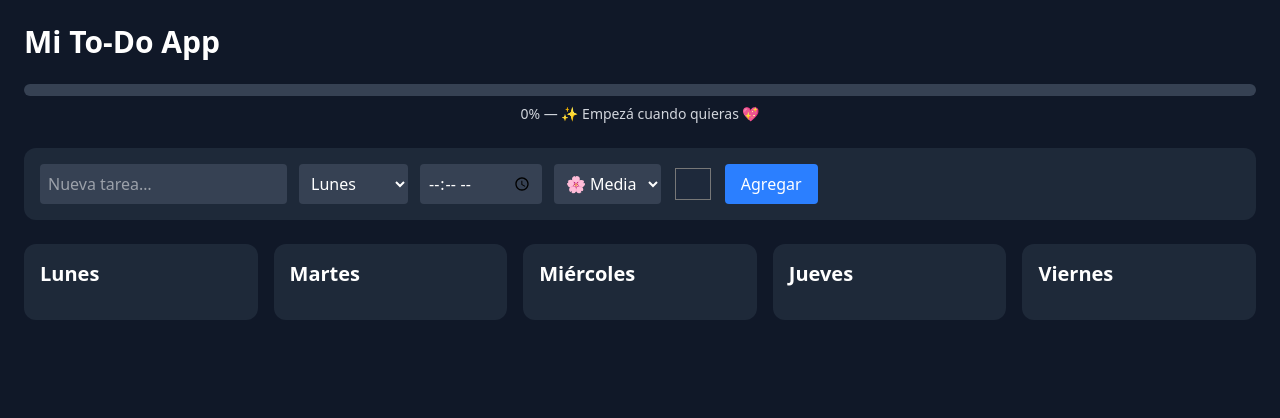
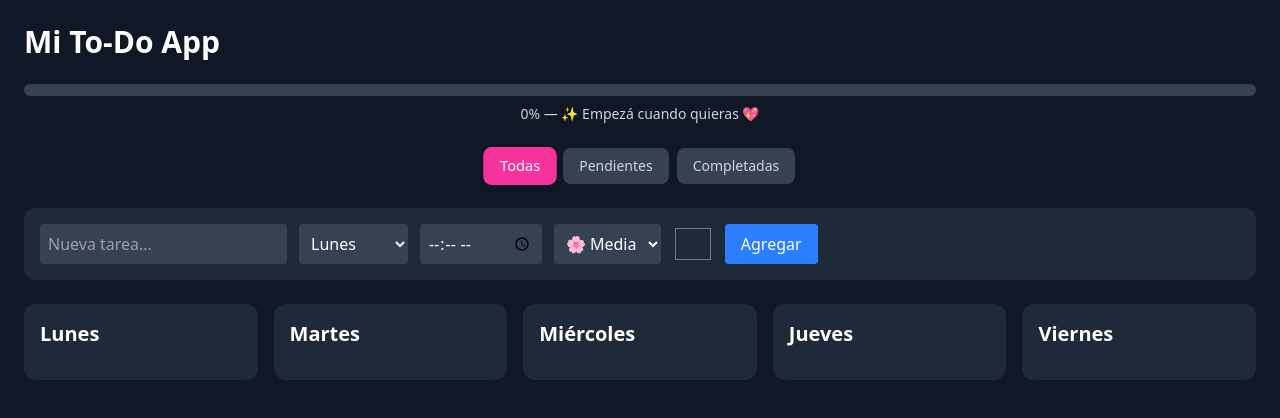
Before and after one commit to MikaelaEstefan/my-todo-app, a React (Vite) app: page / in a window 1280 px wide. Shown: the top 418 px of the page. Built offline with nearby package versions, Linux system fonts and the light colour scheme.

Commit message:
task filter added

```diff
--- a/src/App.jsx
+++ b/src/App.jsx
@@ -1,29 +1,49 @@
-import React from "react";
+// src/App.jsx
+import React, { useState } from "react";
 import DayColumn from "./components/DayColumn";
 import NewTaskDropdown from "./components/NewTaskDropdown";
 import ProgressBar from "./components/ProgressBar";
-import FocusTimer from "./components/FocusTimer";
 import FocusOverlay from "./components/FocusOverlay";
-
+import FilterButton from "./components/FilterButton";
 
 export default function App() {
   const days = ["Lunes", "Martes", "Miércoles", "Jueves", "Viernes"];
+  const [filter, setFilter] = useState("all"); // all | pending | completed
+
   return (
     <div className="p-6 flex flex-col gap-6">
       <h1 className="text-3xl font-bold">Mi To-Do App</h1>
 
       <ProgressBar />
 
-      {/* Dropdown para agregar tareas */}
+      {/* FILTROS */}
+      <div className="flex gap-2 justify-center">
+        <FilterButton
+          label="Todas"
+          active={filter === "all"}
+          onClick={() => setFilter("all")}
+        />
+        <FilterButton
+          label="Pendientes"
+          active={filter === "pending"}
+          onClick={() => setFilter("pending")}
+        />
+        <FilterButton
+          label="Completadas"
+          active={filter === "completed"}
+          onClick={() => setFilter("completed")}
+        />
+      </div>
+
       <NewTaskDropdown />
 
       <div className="grid grid-cols-5 gap-4">
         {days.map((day) => (
-          <DayColumn key={day} day={day} />
+          <DayColumn key={day} day={day} filter={filter} />
         ))}
       </div>
-       <FocusOverlay />
-      <FocusTimer />
+
+      <FocusOverlay />
     </div>
   );
 }
--- a/src/components/DayColumn.jsx
+++ b/src/components/DayColumn.jsx
@@ -1,3 +1,4 @@
+// src/components/DayColumn.jsx
 import {
   DndContext,
   closestCenter,
@@ -11,17 +12,23 @@ import {
 import TaskCard from "./TaskCard";
 import { useTasksStore } from "../context/useTasksStore";
 
-export default function DayColumn({ day }) {
+export default function DayColumn({ day, filter }) {
   const tasks = useTasksStore((state) => state.tasks[day] || []);
   const reorderTasks = useTasksStore((state) => state.reorderTasks);
 
+  // 🔍 FILTRADO
+  const filteredTasks = tasks.filter((task) => {
+    if (filter === "pending") return !task.completed;
+    if (filter === "completed") return task.completed;
+    return true; // all
+  });
+
   const handleDragEnd = (event) => {
     const { active, over } = event;
-
     if (!over || active.id === over.id) return;
 
-    const oldIndex = tasks.findIndex(t => t.id === active.id);
-    const newIndex = tasks.findIndex(t => t.id === over.id);
+    const oldIndex = tasks.findIndex((t) => t.id === active.id);
+    const newIndex = tasks.findIndex((t) => t.id === over.id);
 
     reorderTasks(day, arrayMove(tasks, oldIndex, newIndex));
   };
@@ -35,11 +42,11 @@ export default function DayColumn({ day }) {
         onDragEnd={handleDragEnd}
       >
         <SortableContext
-          items={tasks.map(t => t.id)}
+          items={filteredTasks.map((t) => t.id)}
           strategy={verticalListSortingStrategy}
         >
           <div className="flex flex-col gap-3">
-            {tasks.map(task => (
+            {filteredTasks.map((task) => (
               <TaskCard key={task.id} task={task} />
             ))}
           </div>
--- /dev/null
+++ b/src/components/FilterButton.jsx
@@ -0,0 +1,17 @@
+// src/components/FilterButton.jsx
+export default function FilterButton({ label, active, onClick }) {
+  return (
+    <button
+      onClick={onClick}
+      className={`px-4 py-2 rounded-lg text-sm font-medium transition-all
+        ${
+          active
+            ? "bg-pink-500 text-white shadow-md scale-105"
+            : "bg-gray-700 text-gray-300 hover:bg-gray-600"
+        }
+      `}
+    >
+      {label}
+    </button>
+  );
+}
```
